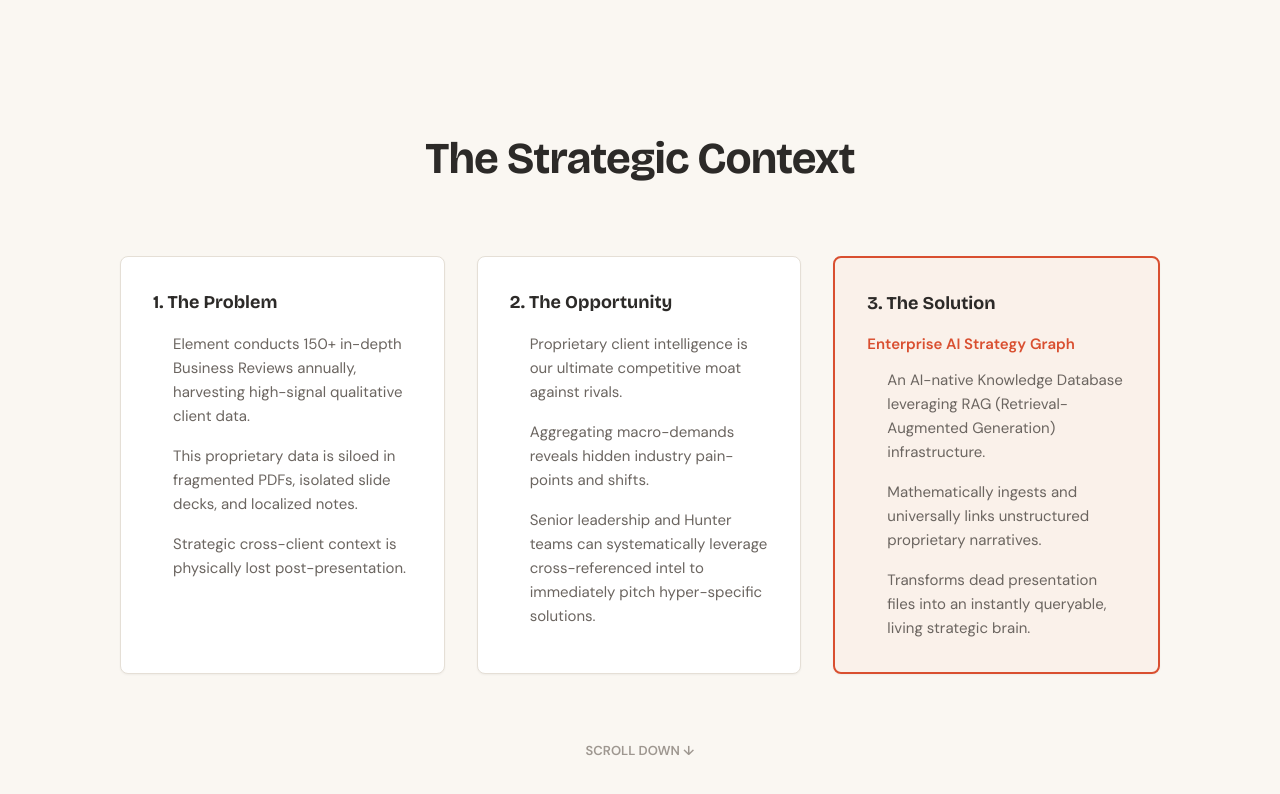
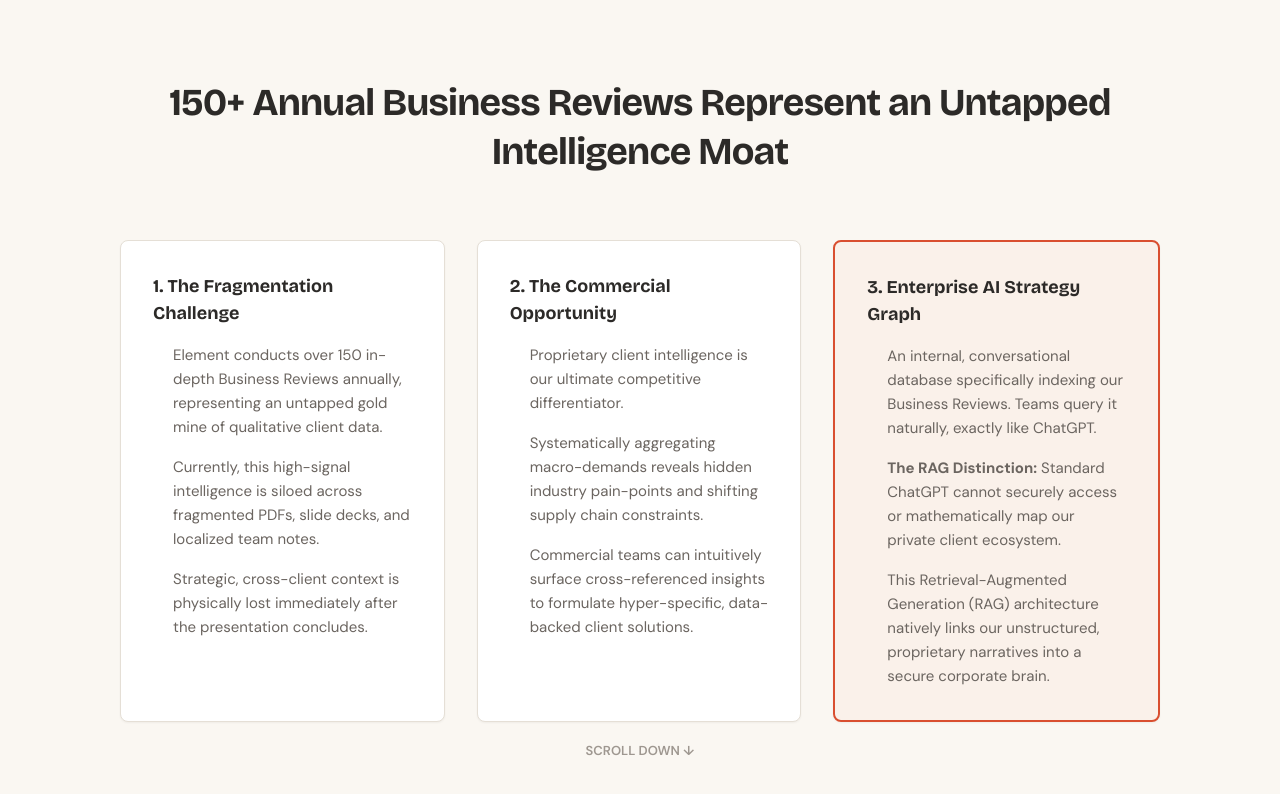
Before and after one commit to jayzhuang1996/Commerical-RAG, a Next.js app in the folder frontend/: page / in a window 1280 px wide. Shown: the top 794 px of the page. Built offline with nearby package versions, Linux system fonts and the light colour scheme.

Commit message:
Executive UI: Senior Leadership Phrasing Refactor

```diff
--- a/frontend/app/page.tsx
+++ b/frontend/app/page.tsx
@@ -35,36 +35,35 @@ export default function Home() {
 
         {/* Slide 1: Problem Statement */}
         <div style={{ height: '100vh', scrollSnapAlign: 'start', display: 'flex', flexDirection: 'column', padding: '80px 120px', position: 'relative', justifyContent: 'center' }}>
-          <h1 style={{ fontSize: '44px', fontWeight: 700, fontFamily: 'var(--font-display)', marginBottom: '64px', color: 'var(--text-primary)', letterSpacing: '-0.02em', textAlign: 'center' }}>
-            The Strategic Context
+          <h1 style={{ fontSize: '38px', fontWeight: 700, fontFamily: 'var(--font-display)', marginBottom: '64px', color: 'var(--text-primary)', letterSpacing: '-0.02em', textAlign: 'center', lineHeight: 1.3 }}>
+            150+ Annual Business Reviews Represent an Untapped Intelligence Moat
           </h1>
           <div style={{ display: 'flex', gap: '32px', width: '100%' }}>
 
             <div style={boxStyle}>
-              <h3 style={titleStyle}>1. The Problem</h3>
+              <h3 style={titleStyle}>1. The Fragmentation Challenge</h3>
               <ul style={listStyle}>
-                <li style={{ marginBottom: '16px' }}>Element conducts 150+ in-depth Business Reviews annually, harvesting high-signal qualitative client data.</li>
-                <li style={{ marginBottom: '16px' }}>This proprietary data is siloed in fragmented PDFs, isolated slide decks, and localized notes.</li>
-                <li>Strategic cross-client context is physically lost post-presentation.</li>
+                <li style={{ marginBottom: '16px' }}>Element conducts over 150 in-depth Business Reviews annually, representing an untapped gold mine of qualitative client data.</li>
+                <li style={{ marginBottom: '16px' }}>Currently, this high-signal intelligence is siloed across fragmented PDFs, slide decks, and localized team notes.</li>
+                <li>Strategic, cross-client context is physically lost immediately after the presentation concludes.</li>
               </ul>
             </div>
 
             <div style={boxStyle}>
-              <h3 style={titleStyle}>2. The Opportunity</h3>
+              <h3 style={titleStyle}>2. The Commercial Opportunity</h3>
               <ul style={listStyle}>
-                <li style={{ marginBottom: '16px' }}>Proprietary client intelligence is our ultimate competitive moat against rivals.</li>
-                <li style={{ marginBottom: '16px' }}>Aggregating macro-demands reveals hidden industry pain-points and shifts.</li>
-                <li>Senior leadership and Hunter teams can systematically leverage cross-referenced intel to immediately pitch hyper-specific solutions.</li>
+                <li style={{ marginBottom: '16px' }}>Proprietary client intelligence is our ultimate competitive differentiator.</li>
+                <li style={{ marginBottom: '16px' }}>Systematically aggregating macro-demands reveals hidden industry pain-points and shifting supply chain constraints.</li>
+                <li>Commercial teams can intuitively surface cross-referenced insights to formulate hyper-specific, data-backed client solutions.</li>
               </ul>
             </div>
 
             <div style={{...boxStyle, border: '2px solid var(--accent-main)', background: 'rgba(230,81,0,0.03)' }}>
-              <h3 style={titleStyle}>3. The Solution</h3>
-              <h4 style={{ fontSize: '15px', fontWeight: 600, color: 'var(--accent-main)', marginBottom: '12px' }}>Enterprise AI Strategy Graph</h4>
+              <h3 style={titleStyle}>3. Enterprise AI Strategy Graph</h3>
               <ul style={listStyle}>
-                <li style={{ marginBottom: '16px' }}>An AI-native Knowledge Database leveraging RAG (Retrieval-Augmented Generation) infrastructure.</li>
-                <li style={{ marginBottom: '16px' }}>Mathematically ingests and universally links unstructured proprietary narratives.</li>
-                <li>Transforms dead presentation files into an instantly queryable, living strategic brain.</li>
+                <li style={{ marginBottom: '16px' }}>An internal, conversational database specifically indexing our Business Reviews. Teams query it naturally, exactly like ChatGPT.</li>
+                <li style={{ marginBottom: '16px' }}><strong>The RAG Distinction:</strong> Standard ChatGPT cannot securely access or mathematically map our private client ecosystem.</li>
+                <li>This Retrieval-Augmented Generation (RAG) architecture natively links our unstructured, proprietary narratives into a secure corporate brain.</li>
               </ul>
             </div>
 
@@ -74,31 +73,31 @@ export default function Home() {
           </div>
         </div>
 
-        {/* Page 2: Use Cases & Urgency */}
+        {/* Page 2: Use Cases */}
         <div style={{ height: '100vh', scrollSnapAlign: 'start', display: 'flex', flexDirection: 'column', padding: '80px 120px', position: 'relative', justifyContent: 'center' }}>
-          <h1 style={{ fontSize: '44px', fontWeight: 700, fontFamily: 'var(--font-display)', marginBottom: '64px', color: 'var(--text-primary)', letterSpacing: '-0.02em', textAlign: 'center' }}>
-            Deployment Use Cases
+          <h1 style={{ fontSize: '38px', fontWeight: 700, fontFamily: 'var(--font-display)', marginBottom: '64px', color: 'var(--text-primary)', letterSpacing: '-0.02em', textAlign: 'center', lineHeight: 1.3 }}>
+            Unlocking Shared Wallet Penetration and Macro-Level Clarity
           </h1>
           <div style={{ display: 'flex', gap: '32px', width: '100%', marginBottom: '40px' }}>
             <div style={boxStyle}>
-              <h3 style={titleStyle}>Business Development Hunter Copilot</h3>
-              <p style={{ fontSize: '15px', lineHeight: 1.6, color: 'var(--text-secondary)', marginBottom: '12px' }}>Hunters instantly find relevant stories and cross-reference common pain-points that similar clients face.</p>
-              <p style={{ fontSize: '15px', lineHeight: 1.6, color: 'var(--text-secondary)' }}>Walk into net-new pitches with unparalleled, data-backed insights.</p>
+              <h3 style={titleStyle}>Business Development</h3>
+              <p style={{ fontSize: '15px', lineHeight: 1.6, color: 'var(--text-secondary)', marginBottom: '12px' }}>Commercial teams rapidly identify relevant precedents and intersecting client challenges.</p>
+              <p style={{ fontSize: '15px', lineHeight: 1.6, color: 'var(--text-secondary)' }}>By deeply understanding unique client constraints, teams can walk into engagements equipped to aggressively drive shared wallet penetration.</p>
             </div>
             <div style={boxStyle}>
-              <h3 style={titleStyle}>Commercial Leadership Command</h3>
-              <p style={{ fontSize: '15px', lineHeight: 1.6, color: 'var(--text-secondary)', marginBottom: '12px' }}>SVPs gain a top-down, mathematically derived view of shifting demands across the entire managed fleet portfolio.</p>
-              <p style={{ fontSize: '15px', lineHeight: 1.6, color: 'var(--text-secondary)' }}>Identify macro-trends organically instead of relying on anecdotal reporting.</p>
+              <h3 style={titleStyle}>Senior Leadership Formations</h3>
+              <p style={{ fontSize: '15px', lineHeight: 1.6, color: 'var(--text-secondary)', marginBottom: '12px' }}>Senior Leadership gains a top-down, mathematically unified view of shifting programmatic demands across the entire managed portfolio.</p>
+              <p style={{ fontSize: '15px', lineHeight: 1.6, color: 'var(--text-secondary)' }}>Identify emerging macro-trends organically rather than relying on delayed, anecdotal field reporting.</p>
             </div>
             <div style={boxStyle}>
               <h3 style={titleStyle}>Qualitative Data Flywheel</h3>
-              <p style={{ fontSize: '15px', lineHeight: 1.6, color: 'var(--text-secondary)', marginBottom: '12px' }}>The more Business Reviews we ingest, the denser the vector network becomes.</p>
-              <p style={{ fontSize: '15px', lineHeight: 1.6, color: 'var(--text-secondary)' }}>The intelligence scales mathematically, cementing Element's proprietary barrier to entry.</p>
+              <p style={{ fontSize: '15px', lineHeight: 1.6, color: 'var(--text-secondary)', marginBottom: '12px' }}>As we establish standardized data collection for future Business Review recordings, the intelligence ingestion scales.</p>
+              <p style={{ fontSize: '15px', lineHeight: 1.6, color: 'var(--text-secondary)' }}>The denser the proprietary vector network becomes, the wider our competitive advantage grows.</p>
             </div>
           </div>
-          <div style={{ padding: '40px', background: 'var(--text-primary)', color: 'var(--bg-base)', borderRadius: '12px', boxShadow: '0 10px 30px rgba(0,0,0,0.1)' }}>
-            <h3 style={{ fontSize: '24px', fontWeight: 700, fontFamily: 'var(--font-display)', marginBottom: '16px' }}>Why Now? The Cost of Inaction</h3>
-            <p style={{ fontSize: '17px', lineHeight: 1.7, opacity: 0.9, maxWidth: '900px' }}>Every quarter we operate without this data pipeline is a quarter where thousands of unstructured insights are permanently left on the table. The technology to organically structure this data is finally viable today. If we do not build this proprietary intelligence layer, a competitor will.</p>
+          <div style={{ padding: '32px 40px', background: 'var(--bg-panel)', border: '1px solid var(--border)', borderLeft: '4px solid var(--text-primary)', borderRadius: '8px' }}>
+            <h3 style={{ fontSize: '18px', fontWeight: 700, fontFamily: 'var(--font-display)', marginBottom: '8px', color: 'var(--text-primary)' }}>Strategic Timing</h3>
+            <p style={{ fontSize: '15px', lineHeight: 1.6, color: 'var(--text-secondary)', maxWidth: '900px' }}>The underlying graph architecture required to securely map highly qualitative, unstructured business narratives has officially reached enterprise maturity. We now have the technical capability to systematically structure our most valuable asset.</p>
           </div>
           <div style={{ position: 'absolute', bottom: '40px', left: '50%', transform: 'translateX(-50%)', fontSize: '13px', fontWeight: 600, color: 'var(--text-muted)', animation: 'bounce 2s infinite' }}>
             SCROLL DOWN ↓
@@ -107,8 +106,8 @@ export default function Home() {
 
         {/* Page 3: The Sandbox Architecture */}
         <div style={{ height: '100vh', scrollSnapAlign: 'start', display: 'flex', flexDirection: 'column', padding: '80px 120px', position: 'relative', justifyContent: 'center' }}>
-          <h1 style={{ fontSize: '44px', fontWeight: 700, fontFamily: 'var(--font-display)', marginBottom: '64px', color: 'var(--text-primary)', letterSpacing: '-0.02em', textAlign: 'center' }}>
-            The Demonstration Architecture
+          <h1 style={{ fontSize: '38px', fontWeight: 700, fontFamily: 'var(--font-display)', marginBottom: '64px', color: 'var(--text-primary)', letterSpacing: '-0.02em', textAlign: 'center', lineHeight: 1.3 }}>
+            Proving the Architecture: The Intelligence Sandbox
           </h1>
           <div style={{ display: 'flex', gap: '32px', width: '100%' }}>
 
@@ -117,28 +116,28 @@ export default function Home() {
               <div style={{ display: 'inline-block', padding: '6px 12px', background: 'var(--border)', borderRadius: '24px', fontSize: '11px', fontWeight: 700, marginBottom: '20px' }}>PHASE 1: PROOF OF CONCEPT</div>
               <h3 style={titleStyle}>Semiconductor Demo Sandbox</h3>
               <ul style={listStyle}>
-                <li style={{ marginBottom: '12px' }}><strong>The Proxy Setup:</strong> We built this initial demo using public Semiconductor public trading filings.</li>
-                <li style={{ marginBottom: '12px' }}><strong>The Goal:</strong> To prove definitively that the AI engine can mathematically extract and organize vast amounts of highly technical, unstructured data organically.</li>
+                <li style={{ marginBottom: '12px' }}><strong>The Proxy Setup:</strong> To demonstrate capability immediately, we built this demo sandbox using public Semiconductor industry datasets.</li>
+                <li style={{ marginBottom: '12px' }}><strong>The Purpose:</strong> This validates that the core GraphRAG engine can successfully extract and relate highly technical, non-uniform business logic.</li>
               </ul>
             </div>
 
             {/* Middle Box: Barriers */}
             <div style={{ ...boxStyle, background: 'var(--bg-base)', border: '1px dashed var(--border)' }}>
-              <div style={{ display: 'inline-block', padding: '6px 12px', background: 'rgba(0,0,0,0.05)', borderRadius: '24px', fontSize: '11px', fontWeight: 700, marginBottom: '20px' }}>THE STRUCTURAL BARRIER</div>
-              <h3 style={titleStyle}>Why not build on true Element data?</h3>
+              <div style={{ display: 'inline-block', padding: '6px 12px', background: 'rgba(0,0,0,0.05)', borderRadius: '24px', fontSize: '11px', fontWeight: 700, marginBottom: '20px' }}>THE CURRENT BARRIER</div>
+              <h3 style={titleStyle}>Why not build on Element data today?</h3>
               <ul style={listStyle}>
-                <li style={{ marginBottom: '12px' }}><strong>IT Infosec Permissions:</strong> Proprietary Business Review forms are locked behind strict infosec compliance.</li>
-                <li style={{ marginBottom: '12px' }}><strong>Immature Pipeline:</strong> There is no existing, compliant unified pipeline dumping Element Client BRs to experiment on freely.</li>
+                <li style={{ marginBottom: '12px' }}><strong>IT Infosec Clearances:</strong> Actual client data cannot be processed through experimental infrastructure without formal infosec pathways.</li>
+                <li style={{ marginBottom: '12px' }}><strong>Data Collection Velocity:</strong> Historically, we have not mandated the recording or automated transcription of all Business Reviews. The raw data pipeline needs to be activated before it can be ingested.</li>
               </ul>
             </div>
 
             {/* Right Box: Target State */}
             <div style={{ ...boxStyle, border: '2px solid var(--accent-main)', background: '#fff', boxShadow: '0 20px 40px rgba(230,81,0,0.08)' }}>
               <div style={{ display: 'inline-block', padding: '6px 12px', background: 'rgba(230,81,0,0.1)', color: 'var(--accent-main)', borderRadius: '24px', fontSize: '11px', fontWeight: 700, marginBottom: '20px' }}>THE TARGET END-STATE</div>
-              <h3 style={{ fontSize: '20px', fontWeight: 700, fontFamily: 'var(--font-display)', marginBottom: '16px', color: '#111' }}>Real Element Database</h3>
+              <h3 style={{ fontSize: '20px', fontWeight: 700, fontFamily: 'var(--font-display)', marginBottom: '16px', color: '#111' }}>Enterprise AI Strategy Graph</h3>
               <ul style={{ ...listStyle, color: '#444' }}>
-                <li style={{ marginBottom: '12px' }}><strong>Resolution:</strong> A private Knowledge Graph explicitly mapping Element clients, fleets, and demands.</li>
-                <li style={{ marginBottom: '12px' }}><strong>Output Example:</strong> An SVP queries "Which clients are delaying EV transition due to infrastructure?", and receives an exact, sourced map of specific accounts.</li>
+                <li style={{ marginBottom: '12px' }}><strong>Resolution:</strong> A secure, internal conversational interface natively mapping genuine Element clients, fleets, and demands.</li>
+                <li style={{ marginBottom: '12px' }}><strong>Output Example:</strong> Senior Leadership queries "Which clients are actively delaying EV transitions due to infrastructure?", and receives a direct, sourced map of at-risk accounts.</li>
               </ul>
             </div>
 
```
Also changed, not shown: 1 other file (tests, documents, lock files or other folders).
